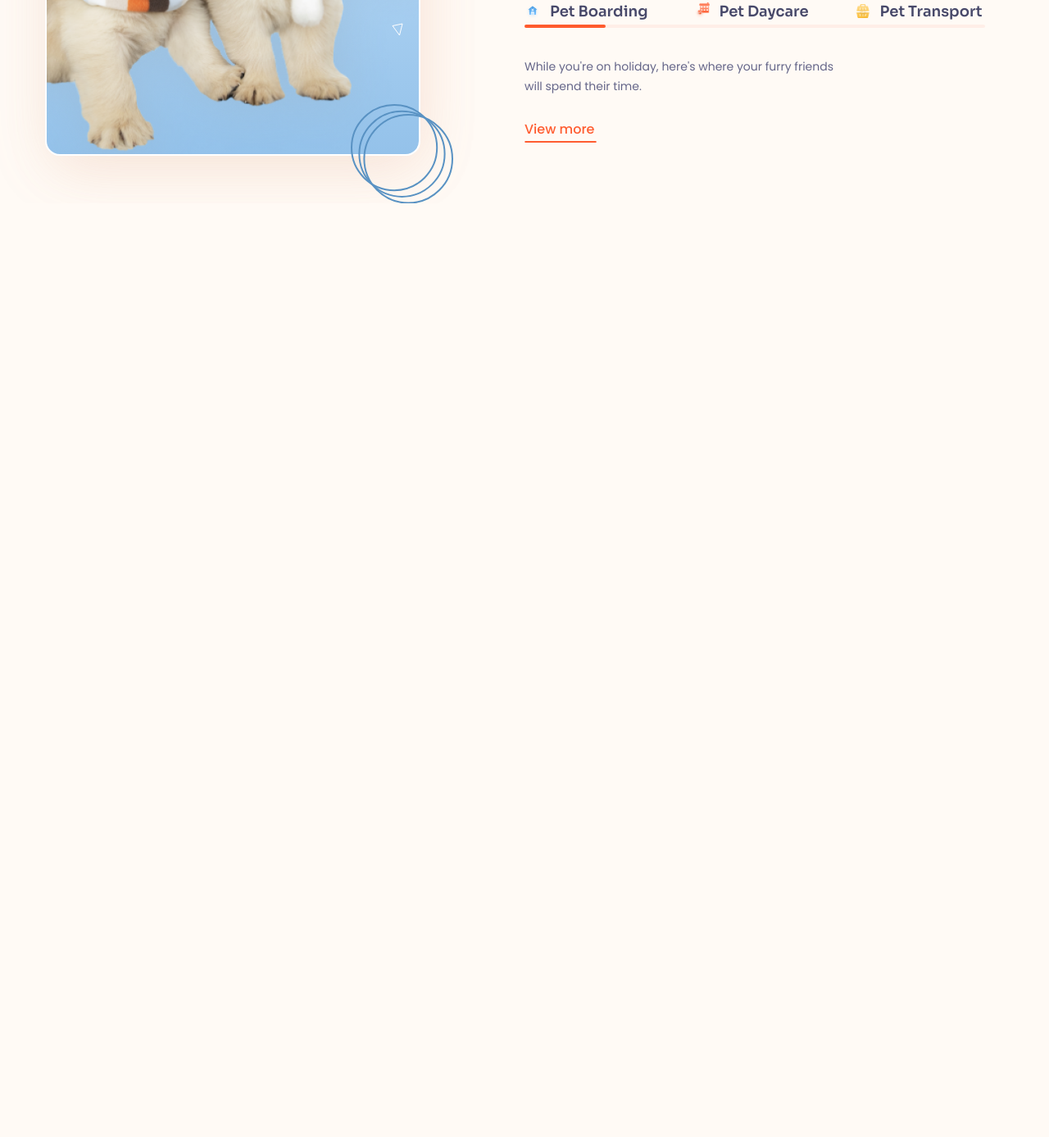
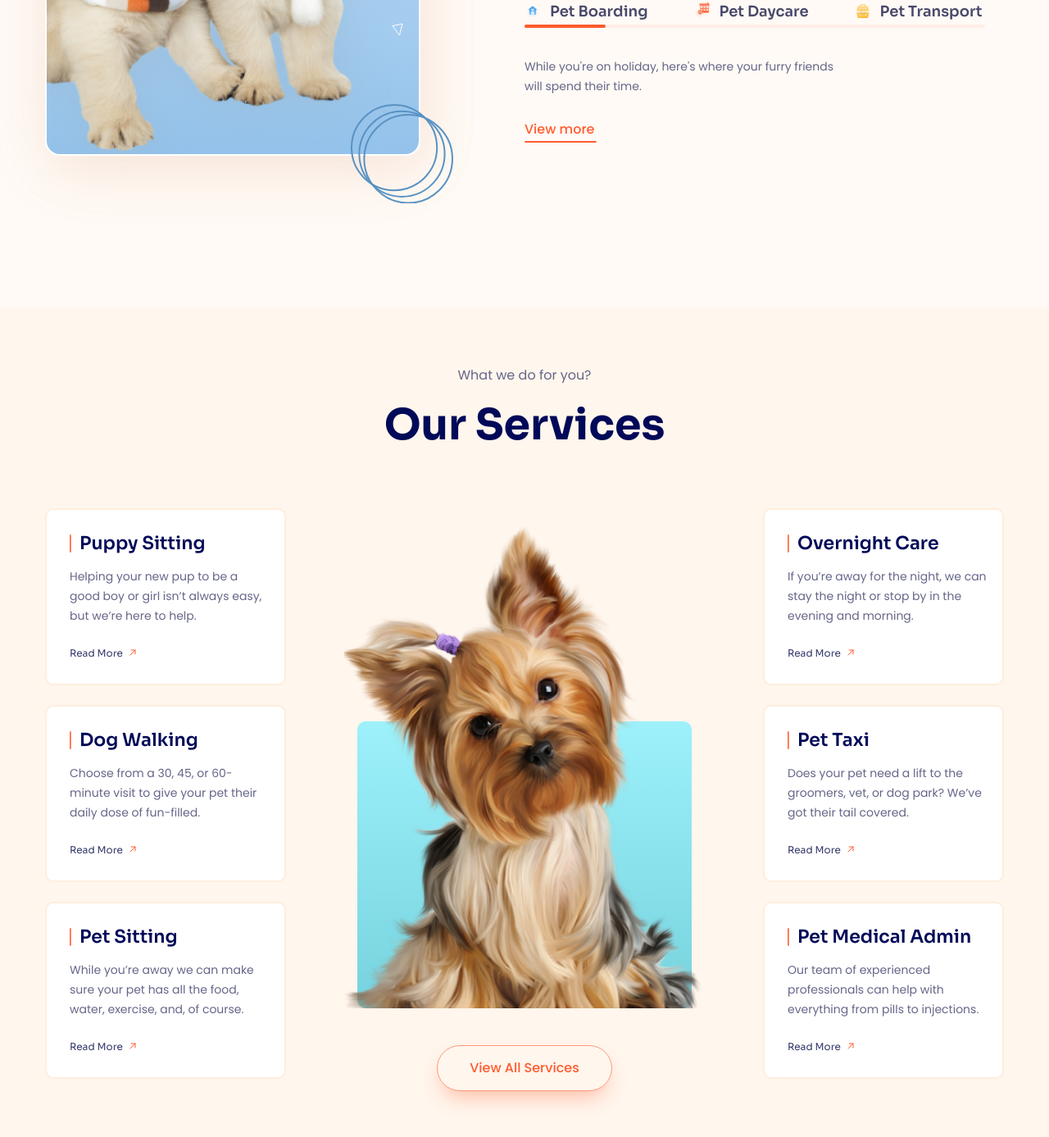
Before and after one commit to Thinh0112/f8-htmlcss-04, a plain HTML site: page index.html in a window 1280 px wide. Shown: the part 1895-3282 px from the top of the page at 82% size. Before the commit the page ends 2143 px from the top, so only its background shows below. Drawn offline with Linux system fonts and the light colour scheme.

Commit message:
Service Commit

```diff
--- a/assets/css/style.css
+++ b/assets/css/style.css
@@ -535,3 +535,123 @@ a {
   border: 1.5px solid #ff5d31;
   border-radius: 99px;
 }
+
+/* Service */
+.service {
+  margin-top: 185px;
+  padding: 68px 0 100px;
+  background: #fff6ed;
+}
+
+.service__top {
+  text-align: center;
+}
+
+.service__desc {
+  margin-bottom: 15px;
+}
+
+.service__body {
+  padding-top: 47px;
+  display: grid;
+  grid-template-columns: auto 1fr auto;
+  column-gap: 71px;
+}
+
+.service-item {
+  padding: 30px 28px;
+  border-radius: 10px;
+  width: 294px;
+  border: 2px solid rgba(255, 188, 122, 0.26);
+  background: #fff;
+}
+
+.service-item + .service-item {
+  margin-top: 24px;
+}
+
+.service-item__heading {
+  padding-left: 12px;
+  position: relative;
+  color: var(--primary-color);
+  font-family: Sora, sans-serif;
+  font-size: 2.2rem;
+  font-weight: 600;
+  line-height: 1;
+}
+
+.service-item__heading::before {
+  position: absolute;
+  left: 0;
+  content: "";
+  display: inline-block;
+  width: 2px;
+  height: 22px;
+  border-radius: 1px;
+  background: linear-gradient(90deg, #ff5b2e 0.39%, #ffa187 100.29%);
+}
+
+.service-item__desc {
+  margin-top: 18px;
+  width: 244px;
+  margin-bottom: 24px;
+  color: #656689;
+  font-size: 1.4rem;
+  line-height: 1.71;
+}
+
+.service-item__more {
+  display: inline-flex;
+  column-gap: 6px;
+  align-items: center;
+  color: #34396a;
+  font-family: Sora;
+  font-size: 1.2rem;
+  line-height: 1;
+  cursor: pointer;
+}
+
+.service-item__more::after {
+  content: url(../icons/arrow-up-right.svg);
+}
+
+.service__media {
+  margin-top: 17px;
+  position: relative;
+}
+
+.service__media::after {
+  position: absolute;
+  left: 16px;
+  right: 16px;
+  bottom: 0;
+  content: "";
+  display: block;
+  height: 350px;
+  border-radius: 10px;
+  background: linear-gradient(180deg, #9df1fb 0%, #73d0db 108.14%);
+}
+
+.service__img {
+  position: relative;
+  z-index: 1;
+  width: 100%;
+  display: block;
+}
+
+.service__cta-wrap {
+  display: flex;
+  justify-content: center;
+}
+
+.service__cta {
+  margin-top: 45px;
+  width: 214px;
+  border-radius: 31px;
+  border: 1px solid rgba(255, 91, 46, 0.6);
+  box-shadow: 0px 13px 26px -8px rgba(255, 91, 46, 0.42);
+  color: #ff5b2e;
+  font-size: 1.6rem;
+  font-weight: 500;
+  line-height: 1;
+}
--- a/index.html
+++ b/index.html
@@ -375,5 +375,101 @@
         </div>
       </div>
     </section>
+
+    <!-- Service -->
+    <section class="service">
+      <div class="container">
+        <section class="service__top">
+          <p class="section-desc service__desc">What we do for you?</p>
+          <h2 class="section-heading">Our Services</h2>
+        </section>
+        <div class="service__body">
+          <div class="service__column">
+            <!-- Service item 1 -->
+            <article class="service-item">
+              <h3>
+                <a href="#!" class="service-item__heading">Puppy Sitting</a>
+              </h3>
+              <p class="service-item__desc">
+                Helping your new pup to be a good boy or girl isn’t always easy,
+                but we’re here to help.
+              </p>
+              <a href="#!" class="service-item__more">Read More</a>
+            </article>
+
+            <!-- Service item 2 -->
+            <article class="service-item">
+              <h3>
+                <a href="#!" class="service-item__heading">Dog Walking</a>
+              </h3>
+              <p class="service-item__desc">
+                Choose from a 30, 45, or 60-minute visit to give your pet their
+                daily dose of fun-filled.
+              </p>
+              <a href="#!" class="service-item__more">Read More</a>
+            </article>
+
+            <!-- Service item 3 -->
+            <article class="service-item">
+              <h3>
+                <a href="#!" class="service-item__heading">Pet Sitting</a>
+              </h3>
+              <p class="service-item__desc">
+                While you’re away we can make sure your pet has all the food,
+                water, exercise, and, of course.
+              </p>
+              <a href="#!" class="service-item__more">Read More</a>
+            </article>
+          </div>
+          <div class="service__column">
+            <figure class="service__media">
+              <img
+                src="./assets/img/service-01.png"
+                alt=""
+                class="service__img"
+              />
+            </figure>
+            <div class="service__cta-wrap">
+              <a href="#!" class="btn service__cta">View All Services</a>
+            </div>
+          </div>
+          <div class="service__column">
+            <!-- Service item 4 -->
+            <article class="service-item">
+              <h3>
+                <a href="#!" class="service-item__heading">Overnight Care</a>
+              </h3>
+              <p class="service-item__desc">
+                If you’re away for the night, we can stay the night or stop by
+                in the evening and morning.
+              </p>
+              <a href="#!" class="service-item__more">Read More</a>
+            </article>
+
+            <!-- Service item 5 -->
+            <article class="service-item">
+              <h3><a href="#!" class="service-item__heading">Pet Taxi</a></h3>
+              <p class="service-item__desc">
+                Does your pet need a lift to the groomers, vet, or dog park?
+                We’ve got their tail covered.
+              </p>
+              <a href="#!" class="service-item__more">Read More</a>
+            </article>
+
+            <!-- Service item 6 -->
+            <article class="service-item">
+              <h3>
+                <a href="#!" class="service-item__heading">Pet Medical Admin</a>
+              </h3>
+              <p class="service-item__desc">
+                Our team of experienced professionals can help with everything
+                from pills to injections.
+              </p>
+              <a href="#!" class="service-item__more">Read More</a>
+            </article>
+          </div>
+        </div>
+      </div>
+    </section>
   </body>
 </html>
```
Also changed, not shown: assets/icons/arrow-up-right.svg (added), assets/img/service-01.png (added).
